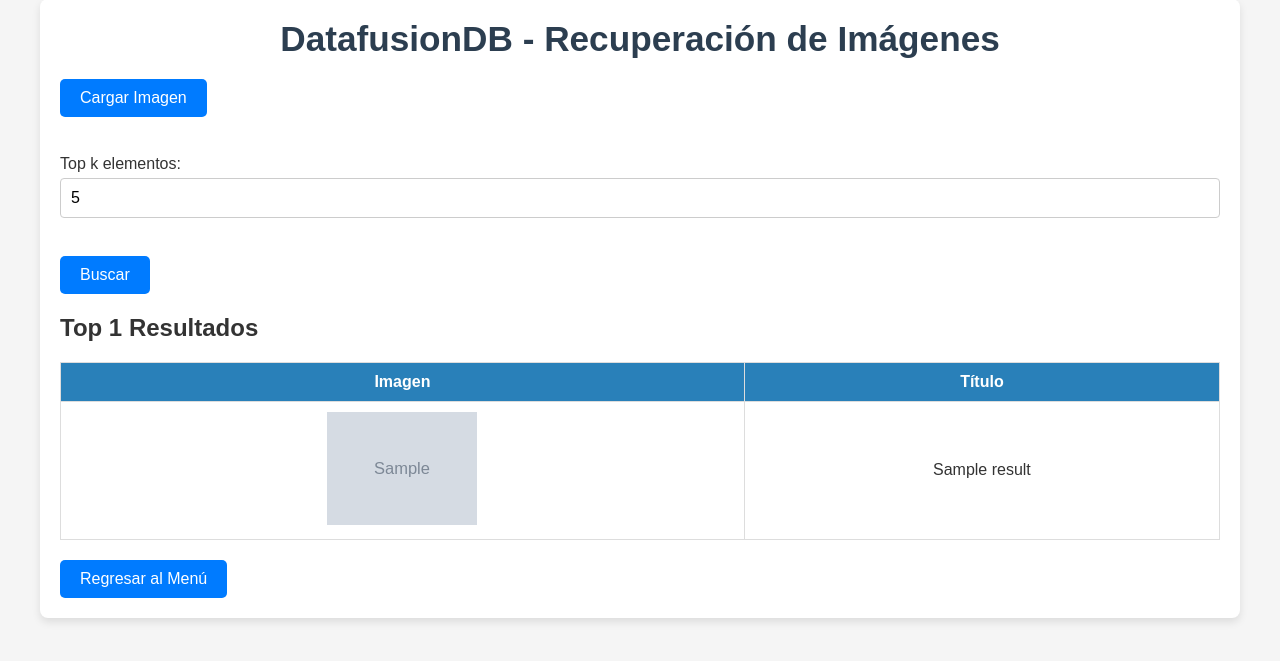
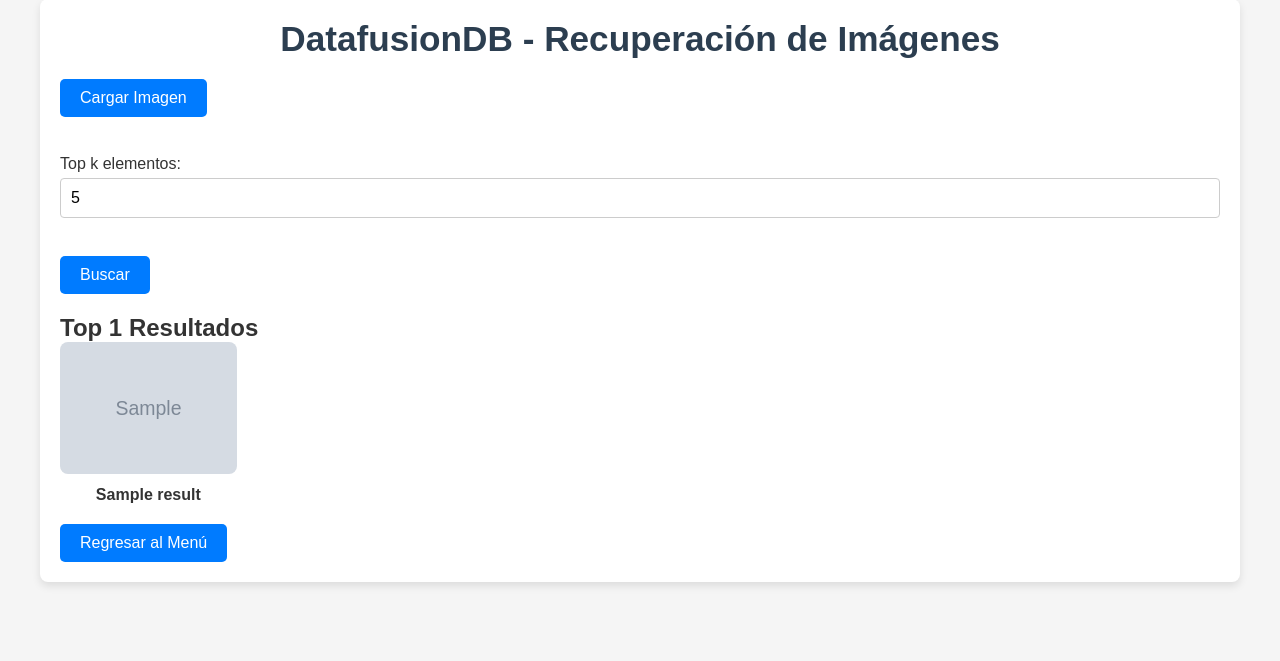
Before and after one commit to jjosnayo2102/proyecto_recuperacion_de_texto, a Flask app: template templates/imagen.html in a window 1280 px wide. Shown: the part 21-682 px from the top of the page. Run offline with Flask 3, Linux system fonts and the light colour scheme; the template is opened without the code that fills it: most values are stand-ins (such as "Sample title", 1, 10 or a date in 2020); grey boxes marked "Sample" are stand-in pictures; parts of the project's set-up code (start-up, migrations or seed data) failed here and were passed over.

Commit message:
frontend de imagenes

```diff
--- a/app.py
+++ b/app.py
@@ -1,4 +1,4 @@
-from flask import Flask, render_template, request
+from flask import Flask, render_template, request, url_for
 from retrieval import recuperacion
 from retrieval_postgresql import recuperacion_postgresql
 # Importa la función para recuperación de imágenes, si ya la tienes
@@ -18,24 +18,31 @@
         k = int(request.form['k'])
         method = request.form['method']
         if method == 'propia':
+            inicio = time.time()
             results = recuperacion(query_text, k)
+            final = time.time()
+            tiempo_propio = round((final - inicio)*1000,4)
+            print(f"Tiempo de ejecución: {tiempo_propio} ms")
             # results = [{"titulo": "temporal", "puntaje": -1, "autor": "temporal", "letra": "temporal"}]
         elif method == 'postgresql':
+            inicio = time.time()
             results = recuperacion_postgresql(query_text, k)
+            final = time.time()
+            tiempo_postgresql = round((final - inicio)*1000,4)
+            print(f"Tiempo de ejecución: {tiempo_postgresql} ms")
         return render_template('texto.html', results=results)
     return render_template('texto.html', results=None)
 
 @app.route('/image', methods=['GET', 'POST'])
 def image_retrieval():
     if request.method == 'POST':
-        query_image = request.form['query_image']
+        query_image = request.files['query_image']
         k = int(request.form['k'])
         # Supón que tienes una función llamada `recuperacion_imagenes`
         # results = recuperacion_imagenes(query_image, k)
         # Aquí solo es un ejemplo, adapta `results` a tu implementación de recuperación de imágenes
         results = [
-            {'image_url': 'url_de_la_imagen_1', 'title': 'Título 1'},
-            {'image_url': 'url_de_la_imagen_2', 'title': 'Título 2'},
+            {'image_url': url_for('static', filename='images/37861420_p0.jpg'), 'title': 'ttgl'},
         ]
         return render_template('imagen.html', results=results)
     return render_template('imagen.html', results=None)
--- a/retrieval.py
+++ b/retrieval.py
@@ -1,6 +1,6 @@
-from fetch_en_ram import InvertIndex, pd
+from fetch import InvertIndex, pd
 
-indice = InvertIndex("indice_prueba.dat")
+indice = InvertIndex("indice.dat")
 indice.load_index()
 df = pd.read_csv("spotify_songs.csv")
 contenido = df[["track_name", "track_artist", "lyrics"]]
--- a/templates/imagen.html
+++ b/templates/imagen.html
@@ -6,19 +6,22 @@
     <title>DatafusionDB - Recuperación de Imágenes</title>
     <link rel="stylesheet" href="{{ url_for('static', filename='styles.css') }}">
     <style>
-        /* Estilos para la tabla de resultados */
-        .results-table {
-            width: 100%;
-            border-collapse: collapse;
+        .results-grid {
+            display: grid;
+            grid-template-columns: repeat(auto-fill, minmax(150px, 1fr));
+            gap: 20px;
         }
-        .results-table th, .results-table td {
-            padding: 10px;
+        .result-item {
             text-align: center;
-            border: 1px solid #ddd;
         }
-        .image-result {
-            max-width: 150px; /* Ancho máximo de las imágenes */
-            max-height: 150px; /* Alto máximo de las imágenes */
+        .result-item img {
+            max-width: 100%;
+            height: auto;
+            border-radius: 8px;
+        }
+        .result-item h3 {
+            margin-top: 8px;
+            font-size: 16px;
         }
         .upload-btn {
             display: inline-block;
@@ -32,9 +35,8 @@
             margin-bottom: 20px;
         }
         input[type="file"] {
-            display: none; /* Ocultar el input de archivo */
+            display: none;
         }
-
         .btn {
             display: inline-block;
             padding: 10px 20px;
@@ -46,7 +48,6 @@
             margin-top: 20px;
             text-decoration: none;
         }
-
         .btn:hover {
             background-color: #0056b3;
         }
@@ -58,36 +59,23 @@
         <form method="POST" class="search-form" enctype="multipart/form-data">
             <label for="query_image" class="upload-btn">Cargar Imagen</label>
             <input type="file" id="query_image" name="query_image" accept="image/*" required><br><br>
-
             <label for="k">Top k elementos:</label><br>
             <input type="number" id="k" name="k" min="1" value="5" required><br><br>
-
             <button type="submit" class="btn">Buscar</button>
         </form>
 
         {% if results %}
             <h2>Top {{ results|length }} Resultados</h2>
-            <table class="results-table">
-                <thead>
-                    <tr>
-                        <th>Imagen</th>
-                        <th>Título</th>
-                    </tr>
-                </thead>
-                <tbody>
-                    {% for result in results %}
-                        <tr>
-                            <td>
-                                <img src="{{ result.image_url }}" alt="{{ result.title }}" class="image-result">
-                            </td>
-                            <td>{{ result.title }}</td>
-                        </tr>
-                    {% endfor %}
-                </tbody>
-            </table>
+            <div class="results-grid">
+                {% for result in results %}
+                    <div class="result-item">
+                        <img src="{{ result.image_url }}" alt="{{ result.title }}" class="image-result">
+                        <h3>{{ result.title }}</h3>
+                    </div>
+                {% endfor %}
+            </div>
         {% endif %}
 
-        <!-- Botón de regreso al menú siempre visible -->
         <a href="{{ url_for('home') }}" class="btn">Regresar al Menú</a>
     </div>
 </body>
--- a/temporal.py
+++ /dev/null
@@ -1,6 +0,0 @@
-import shelve
-
-import shelve
-
-with shelve.open("temporal") as d:
-    print(d["d"])
```
Also changed, not shown: fetch.py (+14 -15 lines), fetch_en_ram.py (deleted, +0 -76 lines), retrieval_image_rtree.py (added), retrieval_image_sec.py (added), static/images/37861420_p0.jpg (added), 1 other file.
